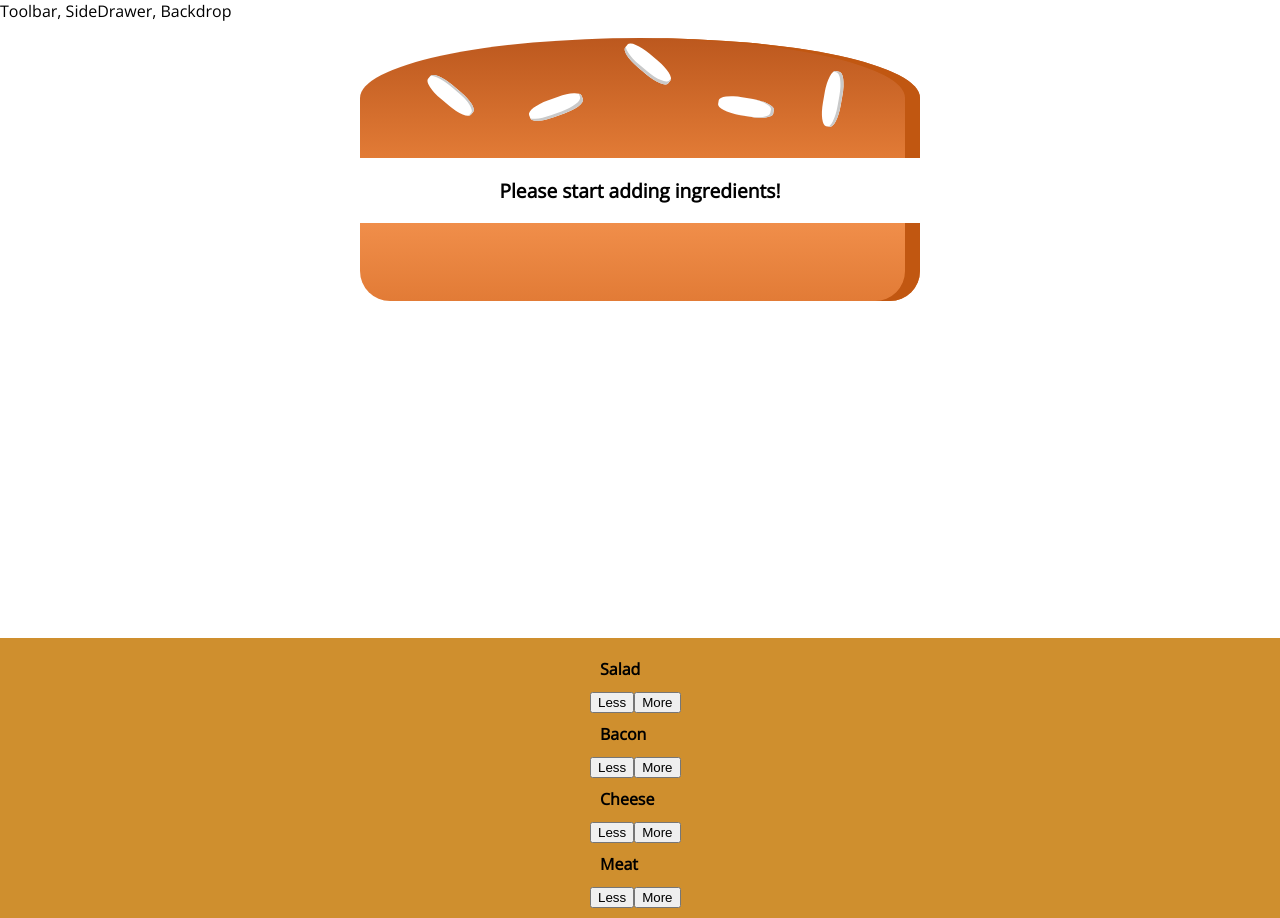
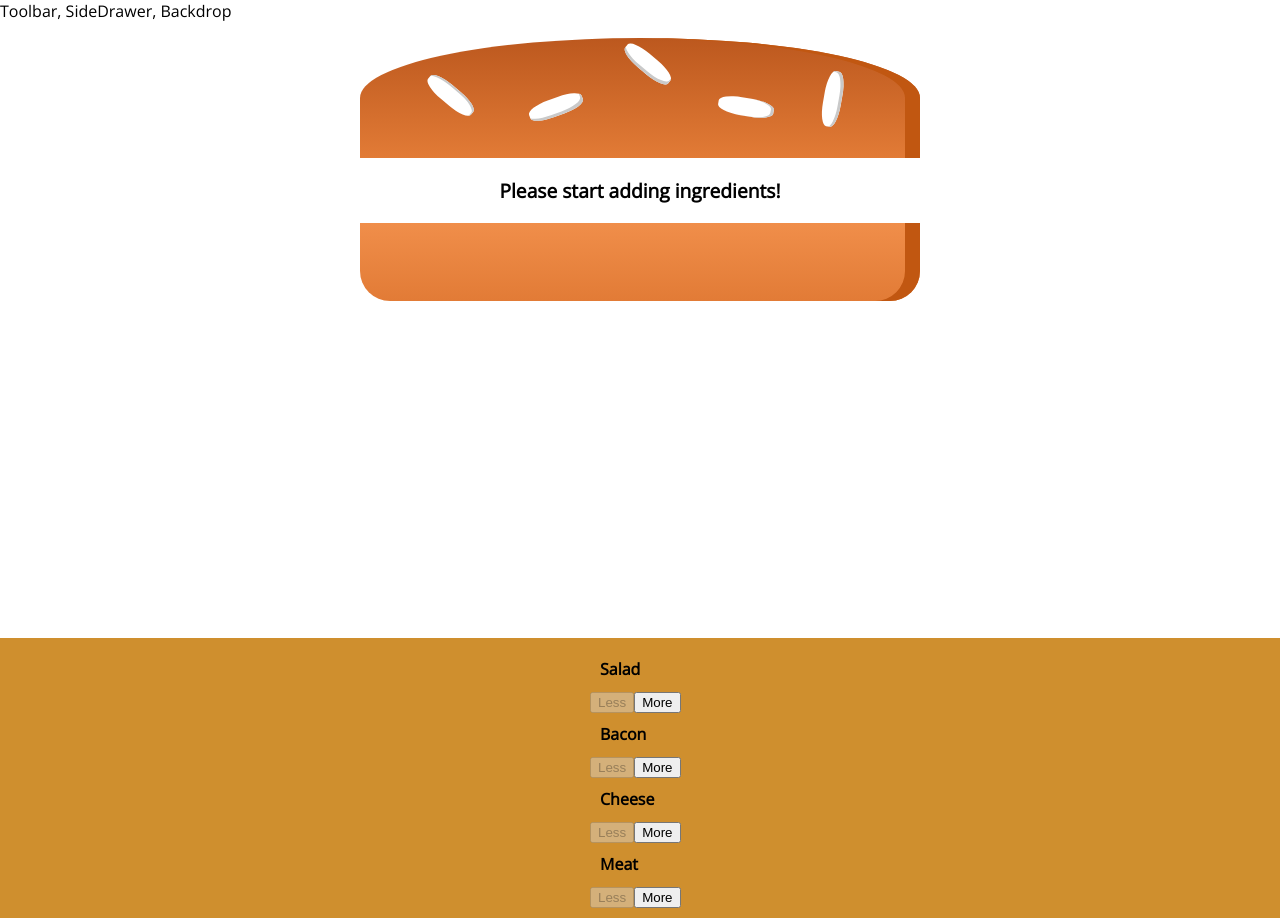
Before and after one commit to AjlaBise/MyBurger, a React app: page / in a window 1280 px wide. Built offline with nearby package versions, Linux system fonts and the light colour scheme.

Commit message:
Removed and disabled

```diff
--- a/src/components/Burger/BuildControls/BuildControl/BuildControl.js
+++ b/src/components/Burger/BuildControls/BuildControl/BuildControl.js
@@ -4,7 +4,7 @@
 const BuildControl = (props) => (
     <div>
         <div className={classes.Label}>{props.label}</div>
-        <button className={classes.Less}>Less</button>
+        <button className={classes.Less} onClick={props.removed} disabled={props.disabled}>Less</button>
         <button className={classes.More} onClick={props.added}>More</button>
     </div>
 
--- a/src/components/Burger/BuildControls/BuildControls.js
+++ b/src/components/Burger/BuildControls/BuildControls.js
@@ -17,7 +17,10 @@
             key={ctrl.label}
             label={ctrl.label}
             type={ctrl.type}
-            added={() => props.ingredientAdded(ctrl.type)}/>
+            added={() => props.ingredientAdded(ctrl.type)}
+            removed={() => props.ingredientRemoved(ctrl.type)}
+            disabled={props.disabled[ctrl.type]}
+            />
 
         ))}
     </div>
--- a/src/containers/BurgerBuilder/BurgerBuilder.js
+++ b/src/containers/BurgerBuilder/BurgerBuilder.js
@@ -37,23 +37,47 @@
              ...this.state.ingredients
         };
         updateIngredients[type] = updateCounted;
-        const proceAddition = INGREDIENT_PRICES[type];
+        const priceAddition = INGREDIENT_PRICES[type];
         const oldPrice= this.state.totalPrice;
-        const newPrice= oldPrice+proceAddition;
+        const newPrice= oldPrice+priceAddition;
         this.setState({totalPrice: newPrice, ingredients:updateIngredients});
 
     }
 
     removeIngredientHandler = (type) => {
+        const oldCount = this.state.ingredients[type];
+        if(oldCount <= 0)
+        {
+            return;
+        }
+        const updateCounted = oldCount - 1;
+        const updateIngredients = {
+             ...this.state.ingredients
+        };
+        updateIngredients[type] = updateCounted;
+        const priceAddition = INGREDIENT_PRICES[type];
+        const oldPrice= this.state.totalPrice;
+        const newPrice= oldPrice- priceAddition;
+        this.setState({totalPrice: newPrice, ingredients:updateIngredients});
 
     }
     render() {
+        //Ukoliko nema sta da se ukloni, blokiramo btn Less
+        const disableInfo = {
+            ...this.state.ingredients
+        };
+
+        for(let key in disableInfo) {
+            disableInfo[key] = disableInfo[key] <= 0
+        }
         return (
             <Aux>
 
                 <Burger ingredients={this.state.ingredients} />
                 <BuildControls
                 ingredientAdded={this.addIngredientHandler}
+                ingredientRemoved={this.removeIngredientHandler}
+                disabled={disableInfo}
                 />
             </Aux>
         );
```
